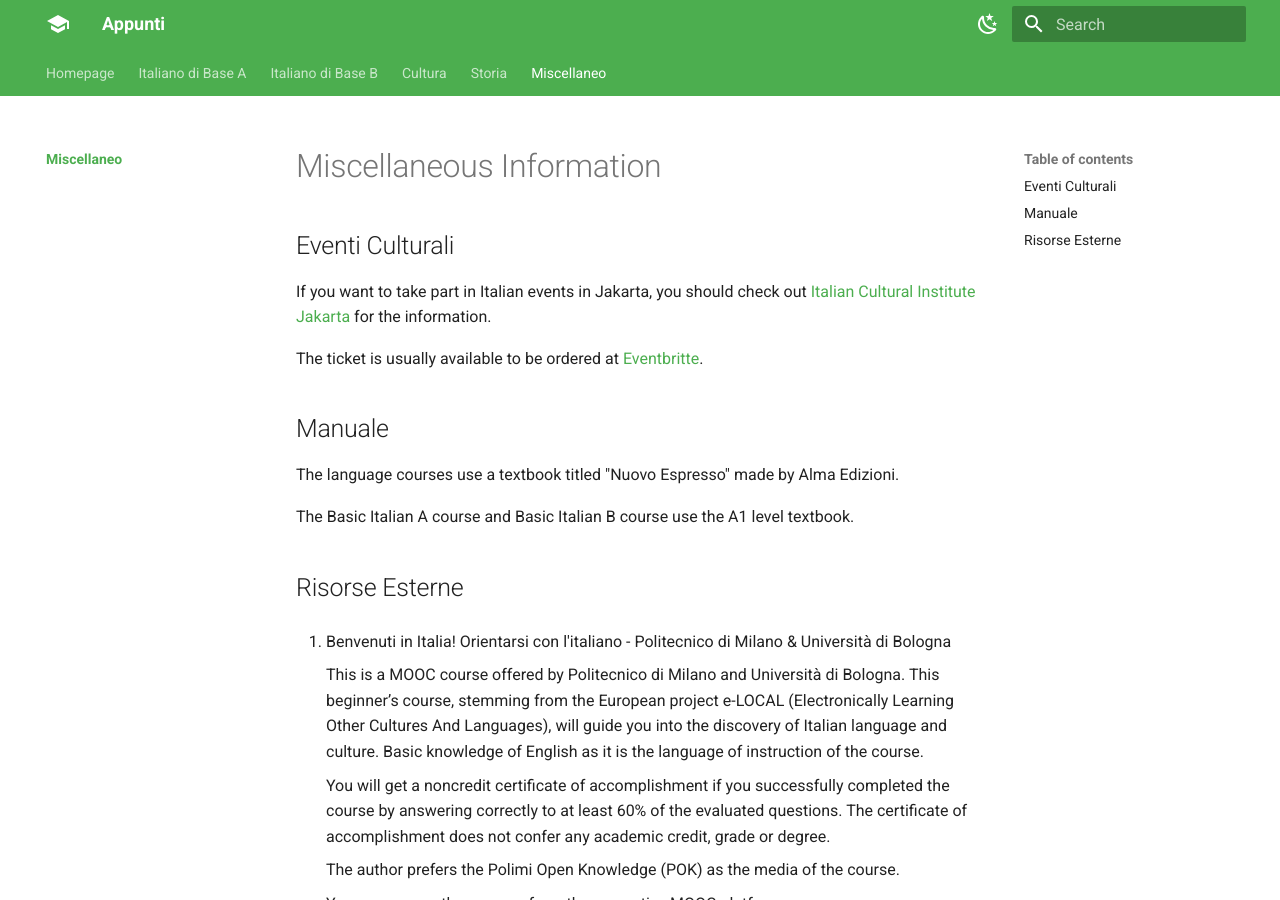
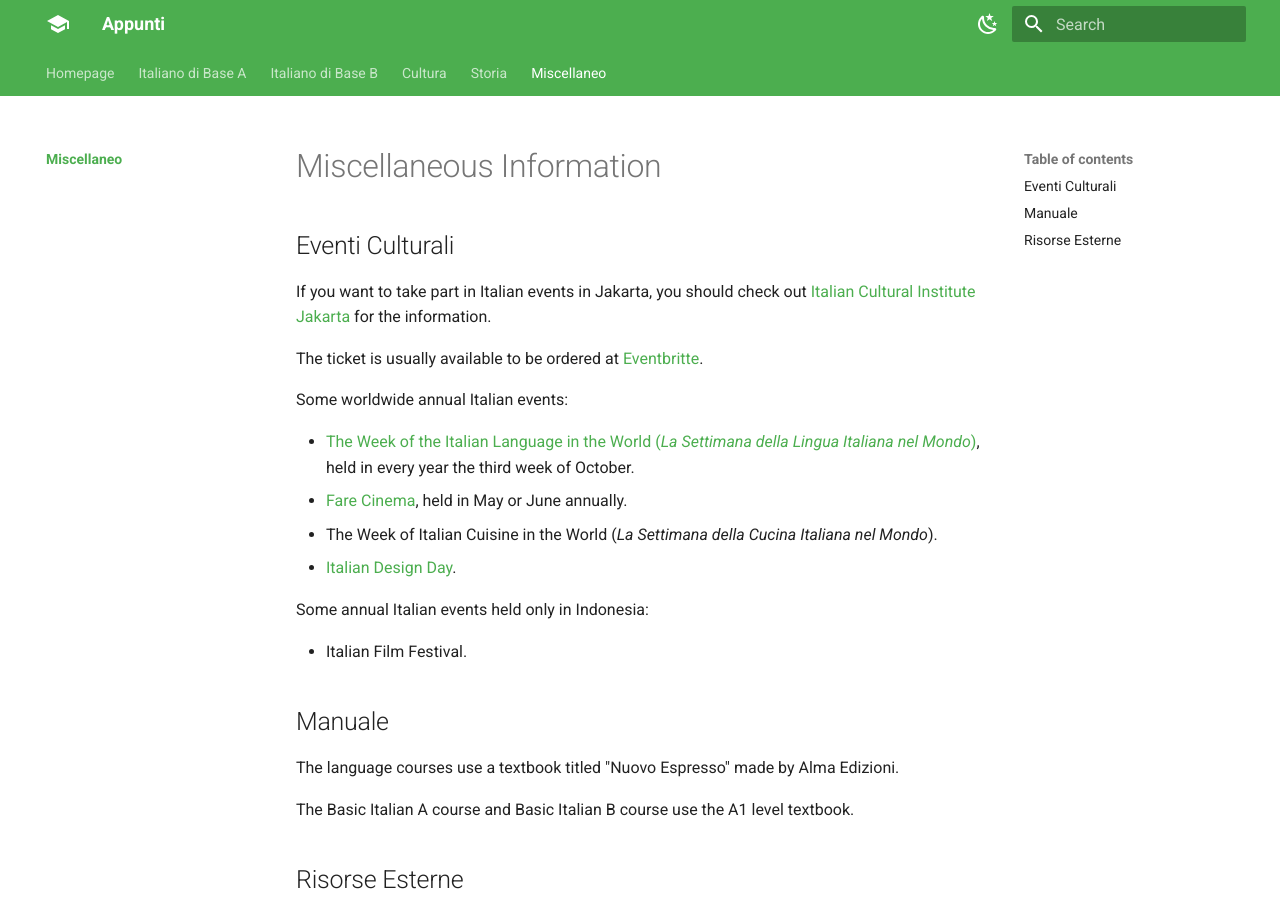
Before and after one commit to determinedguy/appunti, an MkDocs documentation site: the page built from docs/miscellaneo/index.md, in a window 1280 px wide and 900 px high. Built offline with MkDocs 1.6.1 and Material for MkDocs 9.7.7, drawn with Linux system fonts in a browser that asks for light colours.

Commit message:
add: events

```diff
--- a/docs/miscellaneo/index.md
+++ b/docs/miscellaneo/index.md
@@ -5,6 +5,17 @@
 If you want to take part in Italian events in Jakarta, you should check out [Italian Cultural Institute Jakarta](https://iicjakarta.esteri.it/iic_jakarta/id/) for the information.
 
 The ticket is usually available to be ordered at [Eventbritte](https://www.eventbrite.com/o/italian-cultural-institute-jakarta-46484528793).
+
+Some worldwide annual Italian events:
+
+- [The Week of the Italian Language in the World (*La Settimana della Lingua Italiana nel Mondo*)](https://italiana.esteri.it/italiana/en/progetti/week-of-the-italian-language-in-the-world/), held in every year the third week of October.
+- [Fare Cinema](https://italiana.esteri.it/italiana/en/progetti/fare-cinema/), held in May or June annually.
+- The Week of Italian Cuisine in the World (*La Settimana della Cucina Italiana nel Mondo*).
+- [Italian Design Day](https://italiana.esteri.it/italiana/en/progetti/italian-design-day/).
+
+Some annual Italian events held only in Indonesia:
+
+- Italian Film Festival.
 
 ## Manuale
 
```
